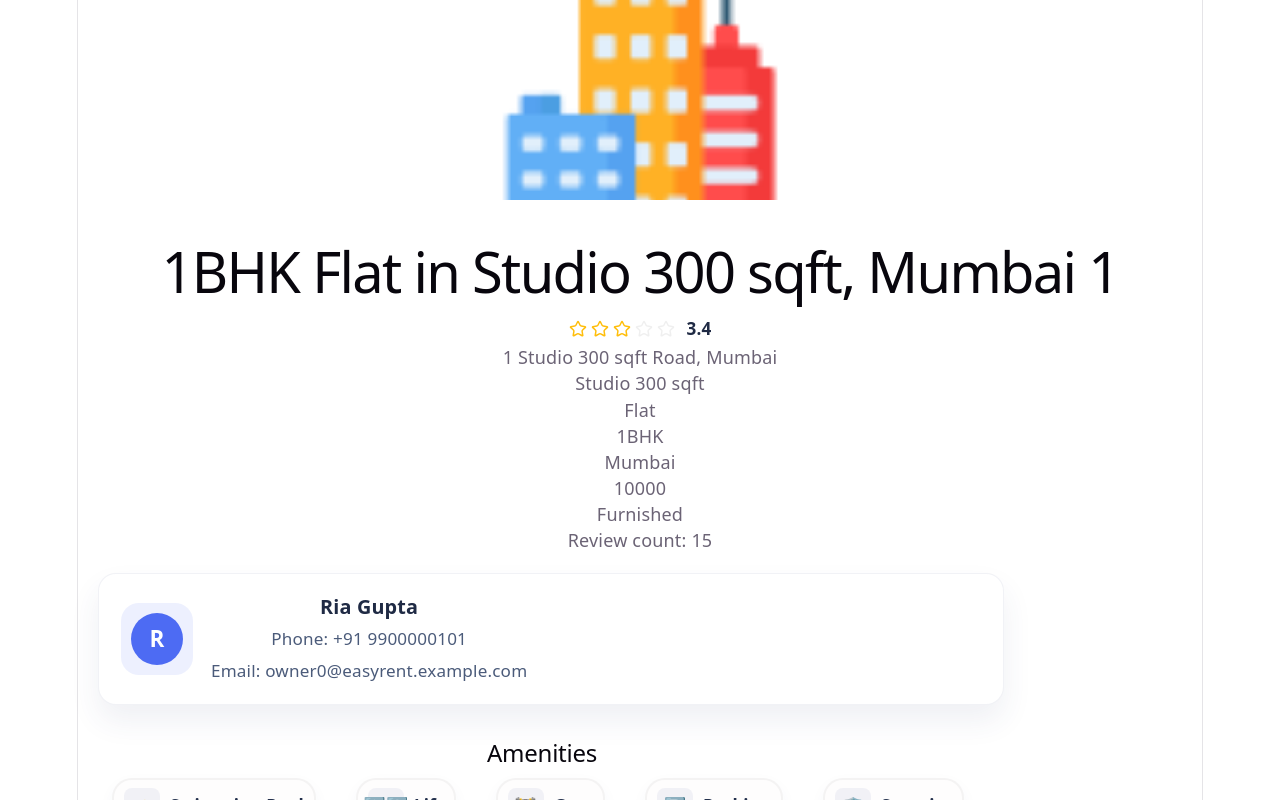
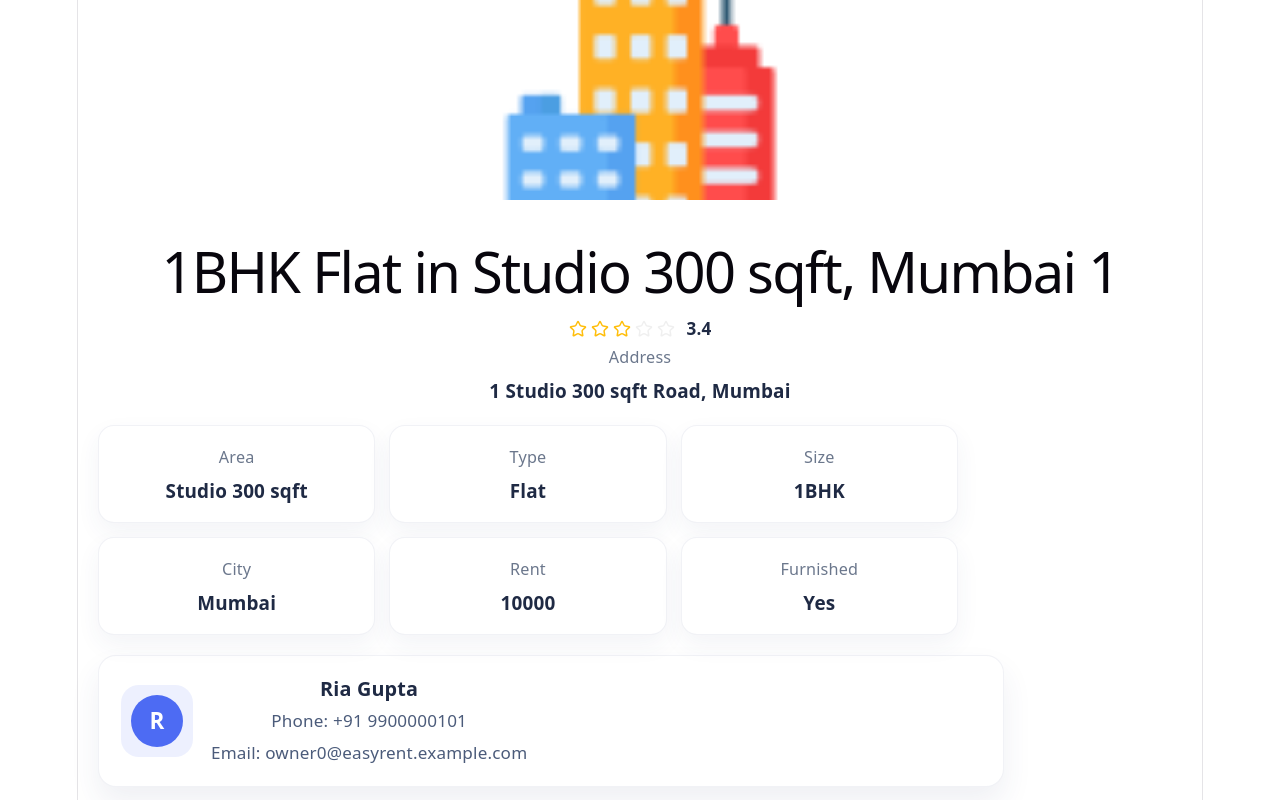
Before and after one commit to sakshi07bhosale/Easy-rent-react-app, a React (Vite) app: page /property/1 in a window 1280 px wide. Shown: the top 800 px of the page. Built offline with nearby package versions, Linux system fonts and the light colour scheme.

Commit message:
property deatils are done

```diff
--- a/src/views/PropertyDetails/PropertyDetails.css
+++ b/src/views/PropertyDetails/PropertyDetails.css
@@ -152,6 +152,34 @@
     border-radius: 10px;
 }
 
+.property-summary-cards {
+    max-width: 860px;
+    margin: 20px 20px;
+    display: grid;
+    grid-template-columns: repeat(auto-fit, minmax(220px, 1fr));
+    gap: 14px;
+}
+
+.property-summary-card {
+    padding: 18px 20px;
+    background: #ffffff;
+    border: 1px solid rgba(79, 96, 146, 0.08);
+    border-radius: 16px;
+    box-shadow: 0 10px 24px rgba(45, 70, 120, 0.06);
+}
+
+.summary-card-label {
+    font-size: 0.9rem;
+    color: #6b778c;
+    margin-bottom: 8px;
+}
+
+.summary-card-value {
+    font-size: 1.05rem;
+    font-weight: 700;
+    color: #1f2a44;
+}
+
 .nearby-card-body {
     flex: 1 1 auto;
 }
--- a/src/views/PropertyDetails/PropertyDetails.jsx
+++ b/src/views/PropertyDetails/PropertyDetails.jsx
@@ -39,16 +39,38 @@ function PropertyDetails() {
       <div className="detail-rating">
         <RatingStars rating={propertyDetails.rating || 0} showScore={true} />
       </div>
-      <p>{propertyDetails.address}</p>
-      <p>{propertyDetails.area}</p>
-      <p>{propertyDetails.propertyType}</p>
-      <p>{propertyDetails.size}</p>
-      <p>{propertyDetails.city}</p>
-      <p>{propertyDetails.rent}</p>
-      <p>{propertyDetails.furnished ? "Furnished" : "Unfurnished"}</p>
+      <div>
 
+          <div className="summary-card-label">Address</div>
+          <div className="summary-card-value">{propertyDetails.address || 'N/A'}</div>
+      </div>
+      <div className="property-summary-cards">
 
-      <p>Review count: {propertyDetails.reviews}</p>
+        <div className="property-summary-card">
+          <div className="summary-card-label">Area</div>
+          <div className="summary-card-value">{propertyDetails.area || 'N/A'}</div>
+        </div>
+        <div className="property-summary-card">
+          <div className="summary-card-label">Type</div>
+          <div className="summary-card-value">{propertyDetails.propertyType || 'N/A'}</div>
+        </div>
+        <div className="property-summary-card">
+          <div className="summary-card-label">Size</div>
+          <div className="summary-card-value">{propertyDetails.size || 'N/A'}</div>
+        </div>
+        <div className="property-summary-card">
+          <div className="summary-card-label">City</div>
+          <div className="summary-card-value">{propertyDetails.city || 'N/A'}</div>
+        </div>
+        <div className="property-summary-card">
+          <div className="summary-card-label">Rent</div>
+          <div className="summary-card-value">{propertyDetails.rent || 'N/A'}</div>
+        </div>
+        <div className="property-summary-card">
+          <div className="summary-card-label">Furnished</div>
+          <div className="summary-card-value">{propertyDetails.furnished ? 'Yes' : 'No'}</div>
+        </div>
+      </div>
       <div className="owner-card">
         <div className="owner-card-left">
           <div className="owner-avatar">{propertyDetails.owner ? propertyDetails.owner.name.substring(0, 1).toUpperCase() : 'O'}</div>
```
